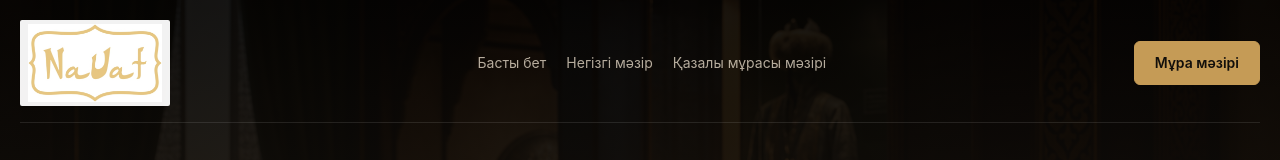
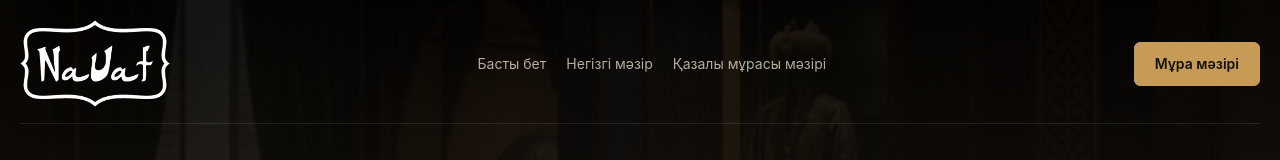
Before and after one commit to nurgazynurgaliuly3-commits/nauat-project, a Next.js app: page /heritage in a window 1280 px wide. Shown: the top 160 px of the page. Built offline with nearby package versions, Linux system fonts and the light colour scheme; no server answers.

Commit message:
Use white transparent Nauat logo

```diff
--- a/src/components/Logo.tsx
+++ b/src/components/Logo.tsx
@@ -10,12 +10,12 @@ export function Logo({ className = "", compact = false }: LogoProps) {
   return (
     <Link href="/" className={`inline-flex items-center ${className}`} aria-label="Nauat басты беті">
       <Image
-        src="/images/nauat-logo.jpg"
+        src="/images/nauat-logo-white.png"
         alt="Nauat"
         width={compact ? 116 : 150}
         height={compact ? 54 : 70}
         priority
-        className="h-auto w-[116px] rounded-sm bg-white/95 object-contain px-2 py-1 shadow-sm sm:w-[150px]"
+        className="h-auto w-[116px] object-contain drop-shadow-[0_8px_18px_rgba(0,0,0,0.35)] sm:w-[150px]"
       />
     </Link>
   );
```
Also changed, not shown: public/images/nauat-logo-white.png (added).
